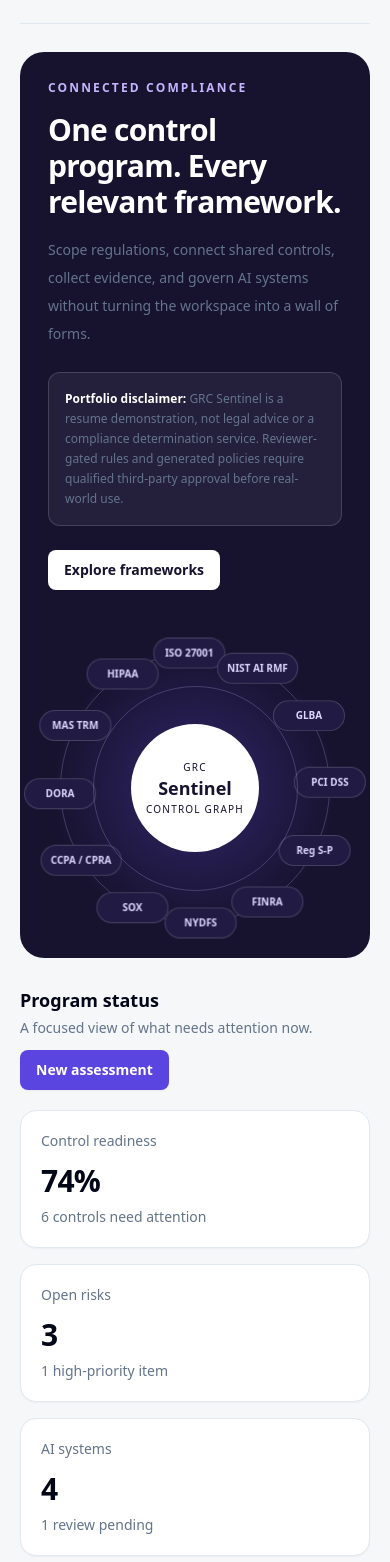
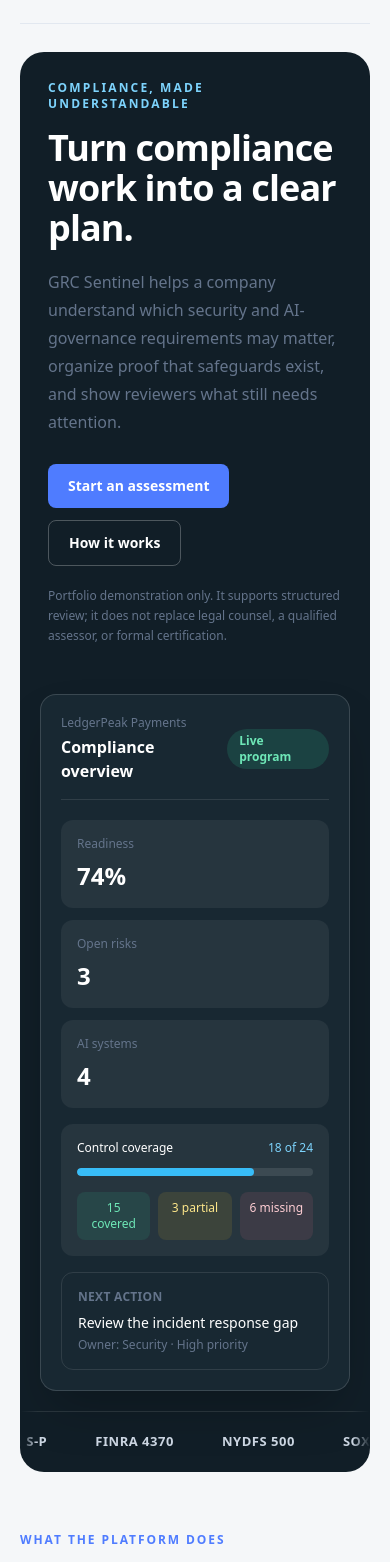
Before and after one commit to slowgold05/grc-sentinel, a Next.js app in the folder apps/web/: page / in a window 390 px wide. Shown: the part 146-1708 px from the top of the page. Built offline with nearby package versions, Linux system fonts and the light colour scheme; no server answers.

Commit message:
Revamp homepage around compliance outcomes

```diff
--- a/apps/web/src/app/globals.css
+++ b/apps/web/src/app/globals.css
@@ -66,51 +66,11 @@ body {
   border-color: #e2e8f0;
 }
 
-.compliance-wheel {
-  position: relative;
-  min-height: 390px;
-  display: grid;
-  place-items: center;
-  background: radial-gradient(circle, rgba(104, 78, 232, 0.32), transparent 58%);
-}
-
-.compliance-wheel::before,
-.compliance-wheel::after {
-  content: "";
-  position: absolute;
-  width: 310px;
-  height: 310px;
-  border: 1px solid rgba(196, 181, 253, 0.25);
-  border-radius: 999px;
-}
-
-.compliance-wheel::after {
-  width: 205px;
-  height: 205px;
-}
-
-.compliance-wheel__core {
-  z-index: 2;
-  display: grid;
-  width: 128px;
-  height: 128px;
-  place-content: center;
-  border: 1px solid rgba(255, 255, 255, 0.2);
-  border-radius: 999px;
-  background: #fff;
-  color: #17132f;
-  text-align: center;
-}
-
-.compliance-wheel__core span,
-.compliance-wheel__core small { font-size: 10px; text-transform: uppercase; letter-spacing: 0.12em; }
-.compliance-wheel__core strong { font-size: 18px; }
-.compliance-wheel__track { position: absolute; width: 310px; height: 310px; animation: orbit-spin 38s linear infinite; }
-.compliance-wheel__item { position: absolute; left: 50%; top: 50%; transform: rotate(var(--angle)) translateY(-155px); transform-origin: 0 0; }
-.compliance-wheel__item > span { display: block; min-width: 72px; transform: translate(-50%, -50%) rotate(var(--reverse-angle)); border: 1px solid rgba(255,255,255,.16); border-radius: 999px; background: #211b43; padding: 7px 9px; color: #ddd6fe; font-size: 10px; font-weight: 700; text-align: center; white-space: nowrap; animation: orbit-counter-spin 38s linear infinite; }
-
-@keyframes orbit-spin { to { transform: rotate(360deg); } }
-@keyframes orbit-counter-spin { to { transform: translate(-50%, -50%) rotate(calc(var(--reverse-angle) - 360deg)); } }
+.framework-marquee { overflow: hidden; mask-image: linear-gradient(to right, transparent, #000 5%, #000 95%, transparent); }
+.framework-marquee__track { display: flex; width: max-content; animation: framework-scroll 42s linear infinite; }
+.framework-marquee__group { display: flex; align-items: center; gap: 3rem; padding-right: 3rem; }
+.framework-marquee__group span { color: #cbd5e1; font-size: 13px; font-weight: 700; letter-spacing: .04em; white-space: nowrap; }
+@keyframes framework-scroll { to { transform: translateX(-50%); } }
 
 html[data-theme="dark"] body,
 html[data-theme="dark"] .app-shell { background: #0d0b18; color: #f8fafc; }
@@ -132,21 +92,13 @@ html[data-theme="dark"] .app-shell .text-slate-400,
 html[data-theme="dark"] .app-shell .text-slate-300 { color: #aaa5bd; }
 html[data-theme="dark"] .app-shell .bg-violet-50 { background: rgba(255,255,255,.1); }
 html[data-theme="dark"] .app-shell button.bg-\[\#5b45e0\],
-html[data-theme="dark"] .app-shell a.bg-\[\#5b45e0\] { background: #fff; color: #17132f; }
+html[data-theme="dark"] .app-shell a.bg-\[\#5b45e0\],
+html[data-theme="dark"] .app-shell button.bg-\[\#4f7cff\] { background: #fff; color: #17132f; }
 html[data-theme="dark"] .hero-panel,
 html[data-theme="dark"] .hero-panel h2 { color: #fff; }
-html[data-theme="dark"] .hero-panel .compliance-wheel__core { background: #fff; color: #17132f; }
-
-@media (max-width: 640px) {
-  .compliance-wheel { min-height: 340px; }
-  .compliance-wheel::before,
-  .compliance-wheel__track { width: 270px; height: 270px; }
-  .compliance-wheel__item { transform: rotate(var(--angle)) translateY(-135px); }
-}
 
 @media (prefers-reduced-motion: reduce) {
-  .compliance-wheel__track,
-  .compliance-wheel__item > span { animation-play-state: paused; }
+  .framework-marquee__track { animation-play-state: paused; }
 }
 
 .scope-form > fieldset:nth-of-type(n + 2):nth-of-type(-n + 10) {
--- a/apps/web/src/app/page.tsx
+++ b/apps/web/src/app/page.tsx
@@ -16,36 +16,59 @@ const work = [
   ["Collect current access-review evidence", "Due this week", "/monitoring"],
 ] as const;
 
-const regimes = ["GLBA", "PCI DSS", "Reg S-P", "FINRA", "NYDFS", "SOX", "CCPA / CPRA", "DORA", "MAS TRM", "HIPAA", "ISO 27001", "NIST AI RMF"];
+const regimes = ["GLBA", "PCI DSS", "Regulation S-P", "FINRA 4370", "NYDFS 500", "SOX 404", "CCPA / CPRA", "DORA", "MAS TRM", "HIPAA", "ISO 27001", "SOC 2", "NIST 800-53", "NIST AI RMF", "ISO 42001"];
+
+const plainLanguageSteps = [
+  ["Describe the company", "Answer a short set of questions about the business, its customers, locations, and data."],
+  ["See what needs review", "The rules engine narrows the relevant regulations and clearly marks anything needing expert confirmation."],
+  ["Find the gaps", "Upload policies and connect evidence to see which safeguards are covered, incomplete, or missing."],
+  ["Share the result", "Track fixes, govern AI systems, and prepare a readable workspace for reviewers and auditors."],
+] as const;
 
 export default function Home() {
   const [assessmentOpen, setAssessmentOpen] = useState(false);
+  function startAssessment() {
+    setAssessmentOpen(true);
+    requestAnimationFrame(() => document.querySelector("#new-assessment")?.scrollIntoView({ behavior: "smooth" }));
+  }
+
   return (
     <main className="bg-[#f5f7f9] px-5 py-6 text-slate-950 sm:px-8 lg:px-10 lg:py-8">
       <header className="border-b border-slate-200 pb-6">
         <div><p className="text-sm text-slate-500">LedgerPeak Payments</p><h1 className="mt-1 text-2xl font-semibold tracking-tight sm:text-3xl">Compliance overview</h1></div>
       </header>
 
-      <section className="hero-panel my-7 grid overflow-hidden rounded-3xl bg-[#17132f] text-white lg:grid-cols-[minmax(0,1fr)_420px]" aria-labelledby="platform-heading">
-        <div className="flex flex-col justify-center p-7 sm:p-10">
-          <p className="text-xs font-semibold uppercase tracking-[0.18em] text-violet-300">Connected compliance</p>
-          <h2 id="platform-heading" className="mt-4 max-w-xl text-3xl font-semibold tracking-tight sm:text-4xl">One control program. Every relevant framework.</h2>
-          <p className="mt-4 max-w-xl text-sm leading-7 text-slate-300">Scope regulations, connect shared controls, collect evidence, and govern AI systems without turning the workspace into a wall of forms.</p>
-          <div className="mt-6 rounded-xl border border-white/15 bg-white/[0.06] p-4 text-xs leading-5 text-slate-300"><strong className="text-white">Portfolio disclaimer:</strong> GRC Sentinel is a resume demonstration, not legal advice or a compliance determination service. Reviewer-gated rules and generated policies require qualified third-party approval before real-world use.</div>
-          <Link href="/framework-drift" className="mt-6 w-fit rounded-lg bg-white px-4 py-2.5 text-sm font-semibold text-[#17132f]">Explore frameworks</Link>
+      <section className="hero-panel my-7 overflow-hidden rounded-3xl bg-[#111e27] text-white" aria-labelledby="platform-heading">
+        <div className="grid lg:grid-cols-[minmax(0,0.9fr)_minmax(480px,1.1fr)]">
+        <div className="flex flex-col justify-center p-7 sm:p-10 lg:p-12">
+          <p className="text-xs font-semibold uppercase tracking-[0.18em] text-sky-300">Compliance, made understandable</p>
+          <h2 id="platform-heading" className="mt-4 max-w-xl text-4xl font-semibold tracking-tight sm:text-5xl">Turn compliance work into a clear plan.</h2>
+          <p className="mt-5 max-w-xl text-base leading-7 text-slate-300">GRC Sentinel helps a company understand which security and AI-governance requirements may matter, organize proof that safeguards exist, and show reviewers what still needs attention.</p>
+          <div className="mt-7 flex flex-wrap gap-3"><button type="button" onClick={startAssessment} className="rounded-lg bg-[#4f7cff] px-5 py-3 text-sm font-semibold text-white hover:bg-[#3e69e8]">Start an assessment</button><a href="#how-it-works" className="rounded-lg border border-white/25 px-5 py-3 text-sm font-semibold text-white hover:bg-white/10">How it works</a></div>
+          <p className="mt-5 text-xs leading-5 text-slate-400">Portfolio demonstration only. It supports structured review; it does not replace legal counsel, a qualified assessor, or formal certification.</p>
         </div>
-        <div className="compliance-wheel" aria-label="Frameworks represented in GRC Sentinel">
-          <div className="compliance-wheel__core"><span>GRC</span><strong>Sentinel</strong><small>Control graph</small></div>
-          <div className="compliance-wheel__track" aria-hidden="true">
-            {regimes.map((regime, index) => <span key={regime} className="compliance-wheel__item" style={{ "--angle": `${index * 30}deg`, "--reverse-angle": `${index * -30}deg` } as React.CSSProperties}><span>{regime}</span></span>)}
-          </div>
+        <div className="m-5 rounded-2xl border border-white/15 bg-[#182832] p-5 shadow-2xl lg:m-10 lg:ml-0" aria-label="Product preview">
+          <div className="flex items-center justify-between border-b border-white/10 pb-4"><div><p className="text-xs text-slate-400">LedgerPeak Payments</p><h3 className="mt-1 font-semibold">Compliance overview</h3></div><span className="rounded-full bg-emerald-400/15 px-3 py-1 text-xs font-semibold text-emerald-300">Live program</span></div>
+          <div className="mt-5 grid gap-3 sm:grid-cols-3">{[["Readiness", "74%"], ["Open risks", "3"], ["AI systems", "4"]].map(([label, value]) => <div key={label} className="rounded-xl bg-white/[0.06] p-4"><p className="text-xs text-slate-400">{label}</p><p className="mt-2 text-2xl font-semibold">{value}</p></div>)}</div>
+          <div className="mt-4 rounded-xl bg-white/[0.06] p-4"><div className="flex justify-between text-xs"><span>Control coverage</span><span className="text-sky-300">18 of 24</span></div><div className="mt-3 h-2 overflow-hidden rounded-full bg-white/10"><div className="h-full w-3/4 rounded-full bg-sky-400" /></div><div className="mt-4 grid grid-cols-3 gap-2 text-center text-xs"><span className="rounded-lg bg-emerald-400/10 p-2 text-emerald-300">15 covered</span><span className="rounded-lg bg-amber-400/10 p-2 text-amber-200">3 partial</span><span className="rounded-lg bg-rose-400/10 p-2 text-rose-200">6 missing</span></div></div>
+          <div className="mt-4 rounded-xl border border-white/10 p-4"><p className="text-xs font-semibold uppercase tracking-wide text-slate-400">Next action</p><p className="mt-2 text-sm font-medium">Review the incident response gap</p><p className="mt-1 text-xs text-slate-400">Owner: Security · High priority</p></div>
         </div>
+        </div>
+        <div className="framework-marquee border-t border-white/10 py-5" aria-label="Frameworks represented in GRC Sentinel">
+          <div className="framework-marquee__track">{[0, 1].map((copy) => <div key={copy} className="framework-marquee__group" aria-hidden={copy === 1}>{regimes.map((regime) => <span key={`${copy}-${regime}`}>{regime}</span>)}</div>)}</div>
+        </div>
+      </section>
+
+      <section id="how-it-works" className="py-8" aria-labelledby="how-heading">
+        <div className="max-w-3xl"><p className="text-xs font-semibold uppercase tracking-[0.16em] text-[#4f7cff]">What the platform does</p><h2 id="how-heading" className="mt-3 text-3xl font-semibold tracking-tight">A simpler path from questions to proof.</h2><p className="mt-3 text-base leading-7 text-slate-500">You do not need to be a lawyer or security engineer to begin. The platform guides the process and keeps expert decisions clearly separated.</p></div>
+        <div className="mt-7 grid gap-4 md:grid-cols-2 xl:grid-cols-4">{plainLanguageSteps.map(([title, copy], index) => <article key={title} className="rounded-2xl border border-slate-200 bg-white p-5"><span className="grid size-8 place-items-center rounded-full bg-blue-50 text-sm font-bold text-[#4f7cff]">{index + 1}</span><h3 className="mt-5 font-semibold">{title}</h3><p className="mt-2 text-sm leading-6 text-slate-500">{copy}</p></article>)}</div>
+        <div className="mt-5 rounded-xl border border-amber-200 bg-amber-50 p-4 text-sm leading-6 text-amber-950"><strong>Where human review fits:</strong> the system can organize regulatory scope, policies, controls, and evidence, but reviewer-gated rules remain visibly marked until a qualified person approves them.</div>
       </section>
 
       <section className="pb-7" aria-labelledby="program-status">
         <div className="mb-5 flex flex-wrap items-end justify-between gap-3">
           <div><h2 id="program-status" className="text-lg font-semibold">Program status</h2><p className="mt-1 text-sm text-slate-500">A focused view of what needs attention now.</p></div>
-          <button type="button" onClick={() => { setAssessmentOpen(true); requestAnimationFrame(() => document.querySelector("#new-assessment")?.scrollIntoView({ behavior: "smooth" })); }} className="rounded-lg bg-[#5b45e0] px-4 py-2.5 text-sm font-semibold text-white shadow-sm hover:bg-[#4933c7]">New assessment</button>
+          <button type="button" onClick={startAssessment} className="rounded-lg bg-[#4f7cff] px-4 py-2.5 text-sm font-semibold text-white shadow-sm hover:bg-[#3e69e8]">New assessment</button>
         </div>
         <div className="grid gap-4 md:grid-cols-3">
           {metrics.map(([label, value, note]) => <article key={label} className="rounded-2xl border border-slate-200 bg-white p-5 shadow-[0_1px_2px_rgba(15,23,42,0.04)]"><p className="text-sm font-medium text-slate-500">{label}</p><p className="mt-3 text-3xl font-semibold tracking-tight">{value}</p><p className="mt-2 text-sm text-slate-500">{note}</p></article>)}
```
Also changed, not shown: 1 other file (tests, documents, lock files or other folders).
